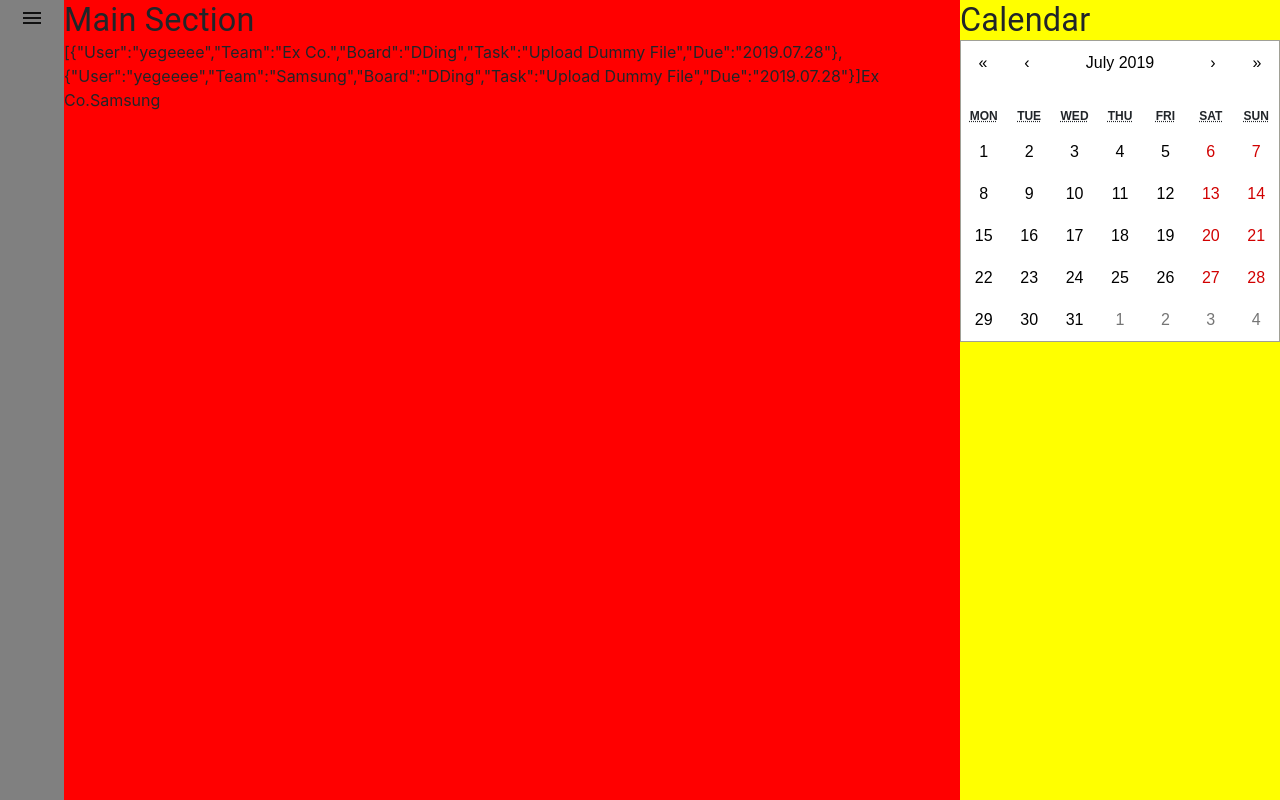
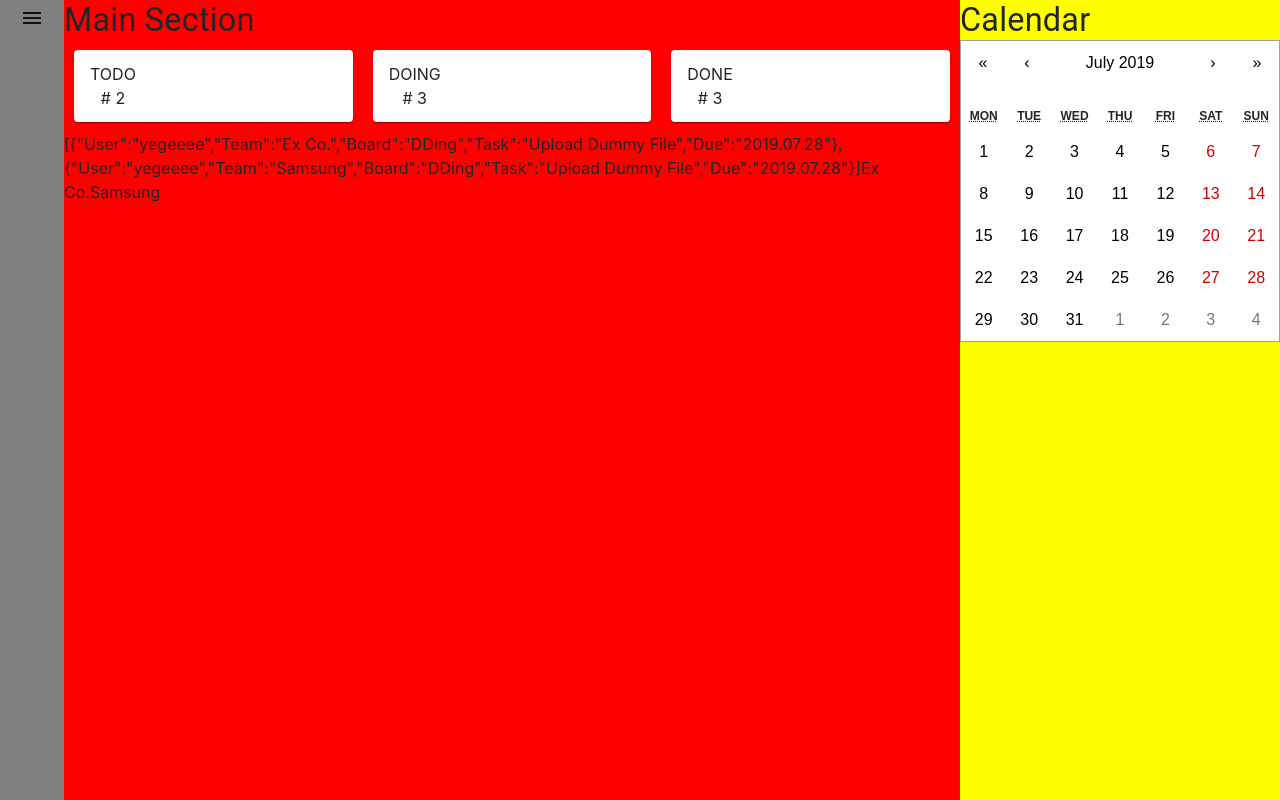
Before and after one commit to ex-co/dding, a React (Create React App) app: page / in a window 1280 px wide. Built offline with nearby package versions, Linux system fonts and the light colour scheme.

Commit message:
Fix layout in Agenda

```diff
--- a/src/Agenda/AgendaContent.js
+++ b/src/Agenda/AgendaContent.js
@@ -2,7 +2,7 @@ import React from 'react';
 import './Agenda.css';
 import { ExpansionPanelDetails } from '@material-ui/core';
 
-const Agenda = ({title, number}) => {
+const AgendaContent = ({title, number}) => {
     return (
         <ExpansionPanelDetails>
             <ul>
@@ -13,4 +13,4 @@ const Agenda = ({title, number}) => {
         </ExpansionPanelDetails>
     );
 };
-export default Agenda;
+export default AgendaContent;
--- a/src/App/App.js
+++ b/src/App/App.js
@@ -9,6 +9,7 @@ import './App.css'
 import { createMuiTheme, responsiveFontSizes } from '@material-ui/core/styles';
 import { ThemeProvider } from '@material-ui/styles';
 import { Typography } from '@material-ui/core';
+import Agenda from '../Agenda/Agenda';
 
 let theme = createMuiTheme();
 theme = responsiveFontSizes(theme);
@@ -35,6 +36,18 @@ class App extends React.Component {
                     <ThemeProvider theme={theme}>
                         <Typography variant="h4">Main Section</Typography>
                     </ThemeProvider>
+                    <Grid container>
+                        <Grid item xs={4}>
+                            <Agenda title={"TODO"} number={2}></Agenda>
+                        </Grid>
+                        <Grid item xs={4}>
+                            <Agenda title={"DOING"} number={3}></Agenda>
+                        </Grid>
+                        <Grid item xs={4}>
+                            <Agenda title={"DONE"} number={3}></Agenda>
+                        </Grid>
+                    </Grid>
+
                     {JSON.stringify(tasks)}
                     {teams}
                 </Grid>
@@ -42,7 +55,7 @@ class App extends React.Component {
                     <ThemeProvider theme={theme}>
                         <Typography variant="h4">
                             Calendar
-                </Typography>
+                        </Typography>
                     </ThemeProvider>
                     <CalendarSection>
                     </CalendarSection>
```
